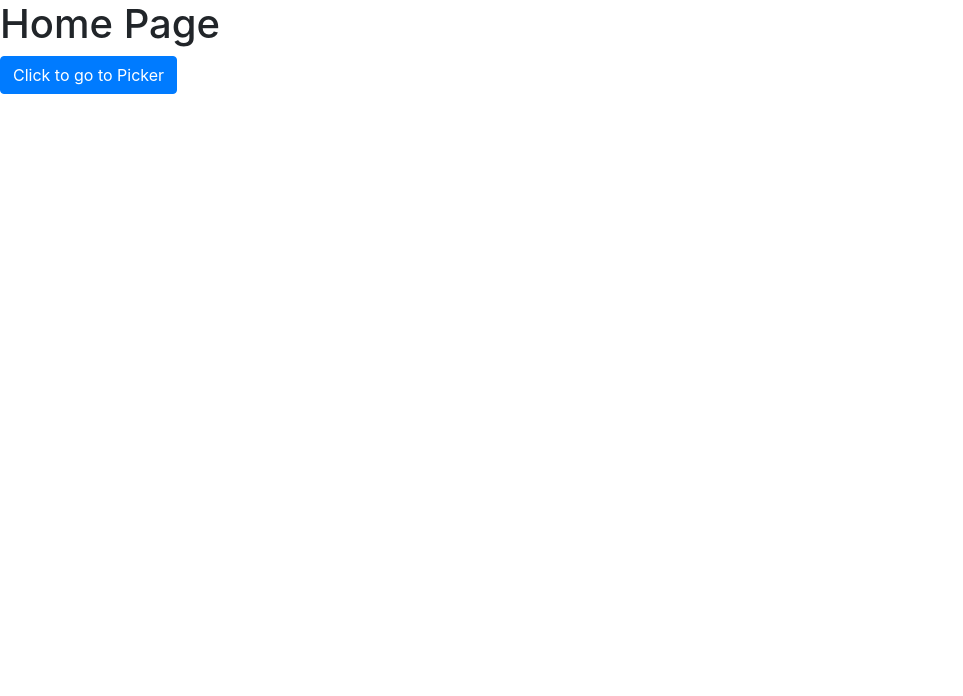
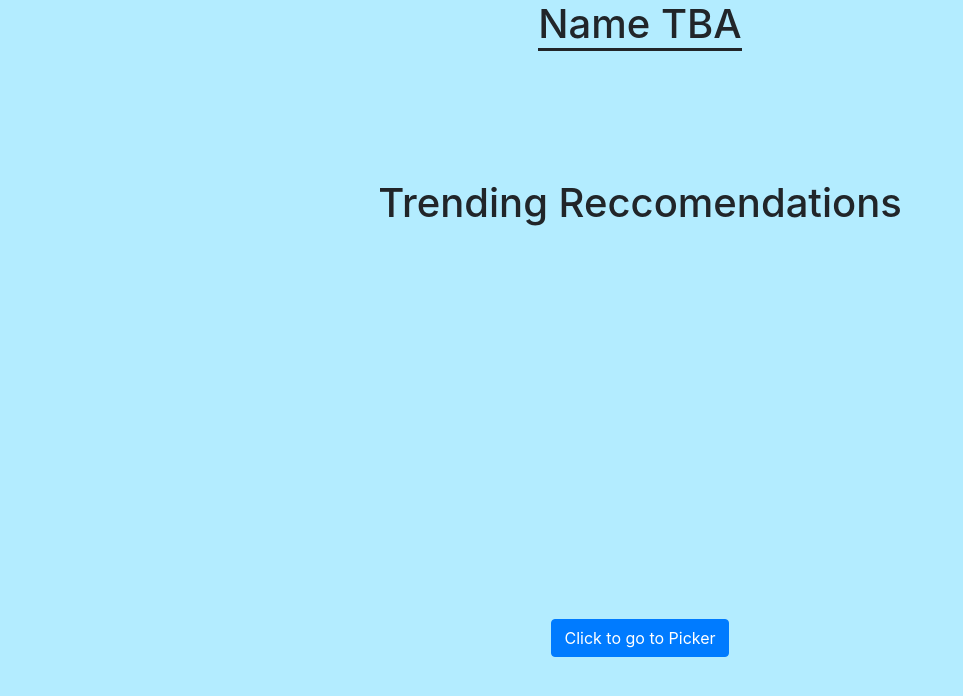
Before and after one commit to Aliabadi1/Recomendation-Project, a React (Create React App) app: page / in a window 1280 px wide. Shown: the top 696 px of the page, without its empty margins (0-963 px from the left). Built offline with nearby package versions, Linux system fonts and the light colour scheme.

Commit message:
some small styling stuff

```diff
--- a/src/index.css
+++ b/src/index.css
@@ -11,3 +11,7 @@ code {
   font-family: source-code-pro, Menlo, Monaco, Consolas, 'Courier New',
     monospace;
 }
+
+html, body, #root, #root>div {
+  height: 100%;
+}
--- a/src/screens/home.js
+++ b/src/screens/home.js
@@ -5,8 +5,18 @@ import { Button } from 'react-bootstrap';
 export default class Home extends Component {
   render() {
     return (
-      <div className="Home">
-        <h1>Home Page</h1>
+      <div className="Home" style={{
+        display: "flex",
+        alignItems: "center",
+        backgroundColor: "#b3ecff",
+        flexDirection: 'column'
+      }}>
+        <h1 style={{borderBottom: 'solid'}}>Name TBA</h1>
+        <br></br><br></br><br></br><br></br><br></br>
+        <div>
+          <h1>Trending Reccomendations</h1>
+        </div>
+        <br></br><br></br><br></br><br></br><br></br><br></br><br></br><br></br><br></br><br></br><br></br><br></br><br></br><br></br><br></br><br></br>
         <Button onClick= {() => this.props.history.push("/picker")}>Click to go to Picker</Button>
       </div>
     );
--- a/src/screens/picker.js
+++ b/src/screens/picker.js
@@ -5,7 +5,12 @@ import { Button } from 'react-bootstrap';
 export default class Picker extends Component {
   render() {
     return (
-      <div className="Home">
+      <div className="Home" style={{
+        display: "flex",
+        alignItems: "center",
+        backgroundColor: "#b3ecff",
+        flexDirection: 'column'
+      }}>
         <h1>Picker Page</h1>
         <Button onClick= {() => this.props.history.push("/results")}>Click to go to Results</Button>
       </div>
--- a/src/screens/results.js
+++ b/src/screens/results.js
@@ -5,7 +5,12 @@ import { Button } from 'react-bootstrap';
 export default class Results extends Component {
   render() {
     return (
-      <div className="Home">
+      <div className="Home" style={{
+        display: "flex",
+        alignItems: "center",
+        backgroundColor: "#b3ecff",
+        flexDirection: 'column'
+      }}>
         <h1>Results Page</h1>
       </div>
     );
```
